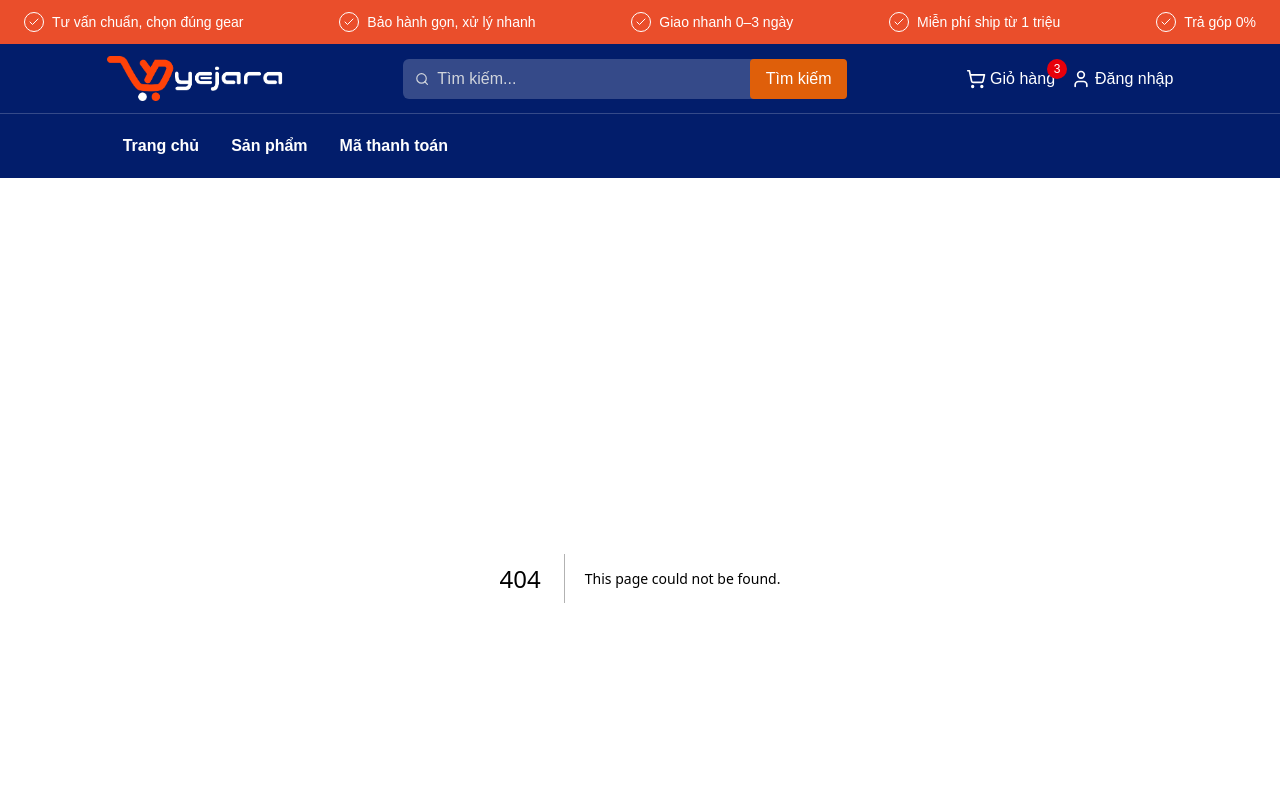
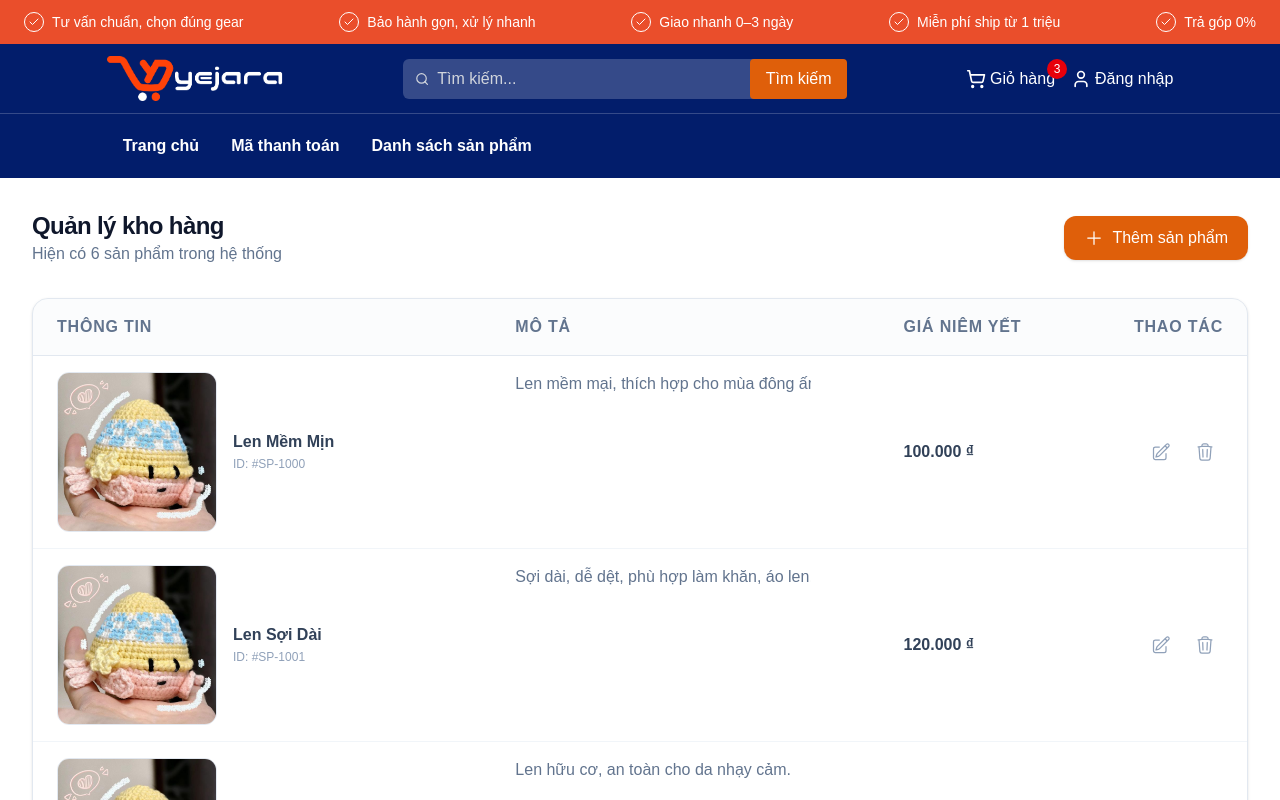
Before and after one commit to KhaBaoDuyen/web-ban-len, a Next.js app: page /quan-ly-san-pham in a window 1280 px wide. Before the commit this address had no page. Shown: the top 800 px of the page. Built offline with nearby package versions, Linux system fonts and the light colour scheme.

Commit message:
add page Quan-ly-san-pham

```diff
--- a/app/components/UI/ProductCard/index.tsx
+++ b/app/components/UI/ProductCard/index.tsx
@@ -3,13 +3,13 @@ import type { ProductCardProps } from "./productCard.type";
 export default function ProductCard({
     name ="ten len",
     price = 100000,
-    image = "../assets/products/image.png",
+    image = "image.png",
 }: ProductCardProps) {
     return (
         <div className="rounded-xl bg-surface-100 p-3 shadow hover:shadow-md transition">
             <div className="overflow-hidden rounded-lg">
                 <img
-                    src={image}
+                    src={`../assets/products/${image}`}
                     alt={name}
                     className="h-40 w-full object-cover hover:scale-105 transition"/>
             </div>
--- a/app/components/layout/header/header.data.ts
+++ b/app/components/layout/header/header.data.ts
@@ -6,11 +6,11 @@ export const HeaderData: HeaderGroup[] = [
         path: "/",
     },
     {
-        title: "Sản phẩm",
-        path: "/san-pham",
-    },
-    {
         title: "Mã thanh toán",
         path: "/ma-thanh-toan",
     },
+    {
+        title: "Danh sách sản phẩm",
+        path: "/quan-ly-san-pham",
+    },
 ];
--- /dev/null
+++ b/app/data/PRODUCT_DATA.ts
@@ -0,0 +1,52 @@
+export interface Product {
+  name: string;
+  slug: string;
+  price: number;
+  image: string;
+  description: string;
+}
+
+export const PRODUCT_DATA: Product[] = [
+  {
+    name: "Len Mềm Mịn",
+    slug: "len-mem-min",
+    price: 100000,
+    image: "image.png",
+    description: "Len mềm mại, thích hợp cho mùa đông ấm áp."
+  },
+  {
+    name: "Len Sợi Dài",
+    slug: "len-soi-dai",
+    price: 120000,
+    image: "image.png",
+    description: "Sợi dài, dễ dệt, phù hợp làm khăn, áo len."
+  },
+  {
+    name: "Len Hữu Cơ",
+    slug: "len-huu-co",
+    price: 150000,
+    image: "image.png",
+    description: "Len hữu cơ, an toàn cho da nhạy cảm."
+  },
+  {
+    name: "Len Cotton Cao Cấp",
+    slug: "len-cotton-cao-cap",
+    price: 130000,
+    image: "image.png",
+    description: "Len cotton mềm, bền màu, thoáng khí."
+  },
+  {
+    name: "Len Lông Cừu",
+    slug: "len-long-cuu",
+    price: 180000,
+    image: "image.png",
+    description: "Len lông cừu cao cấp, giữ ấm tốt."
+  },
+  {
+    name: "Len Pha Trộn",
+    slug: "len-pha-tron",
+    price: 110000,
+    image: "image.png",
+    description: "Len pha trộn nhiều loại sợi, màu sắc đẹp mắt."
+  },
+];
--- a/app/layout.tsx
+++ b/app/layout.tsx
@@ -26,7 +26,7 @@ export default function RootLayout({
   return (
     <html lang="en">
       <body
-        className={`${geistSans.variable} ${geistMono.variable} antialiased`}
+        className={`${geistSans.variable} ${geistMono.variable} antialiased bg-surface-50`}
       >
         <Header/>
         {children}
--- /dev/null
+++ b/app/quan-ly-san-pham/page.tsx
@@ -0,0 +1,133 @@
+"use client";
+import Link from "next/link";
+import { PRODUCT_DATA } from "@/app/data/PRODUCT_DATA";
+import {
+    PlusIcon,
+    PencilSquareIcon,
+    TrashIcon
+} from "@heroicons/react/24/outline";
+import { formatVND } from "../utils/formatVND";
+
+export default function QuanLySanPham() {
+    return (
+        <div className="min-h-screen bg-white p-4 md:p-8">
+            <div className="max-w-7xl mx-auto">
+
+                {/* Header */}
+                <div className="flex flex-col sm:flex-row sm:items-center justify-between gap-4 mb-8">
+                    <div>
+                        <h1 className="text-2xl font-bold text-slate-900 tracking-tight">
+                            Quản lý kho hàng
+                        </h1>
+                        <p className="text-slate-500 text-md">
+                            Hiện có {PRODUCT_DATA.length} sản phẩm trong hệ thống
+                        </p>
+                    </div>
+
+                    <button className="inline-flex items-center justify-center gap-2 bg-accent-600 text-white px-5 py-2.5 rounded-xl font-medium transition-all shadow-sm active:scale-95">
+                        <PlusIcon className="w-5 h-5" />
+                        <span>Thêm sản phẩm</span>
+                    </button>
+                </div>
+
+                {/* Table */}
+                <div className="bg-white rounded-2xl shadow-sm border border-slate-200 overflow-hidden">
+                    <div className="overflow-x-auto">
+                        <table className="w-full min-w-[700px] border-collapse">
+                            <thead className="bg-slate-50/50 border-b border-slate-200">
+                                <tr>
+                                    <th className="px-6 py-4 text-left text-md font-semibold text-slate-500 uppercase tracking-wider">Thông tin</th>
+                                    <th className="px-6 py-4 text-left text-md font-semibold text-slate-500 uppercase tracking-wider">Mô tả</th>
+                                    <th className="px-6 py-4 text-left text-md font-semibold text-slate-500 uppercase tracking-wider">Giá niêm yết</th>
+                                    <th className="px-6 py-4 text-right text-md font-semibold text-slate-500 uppercase tracking-wider">Thao tác</th>
+                                </tr>
+                            </thead>
+                            <tbody className="divide-y divide-slate-100">
+                                {PRODUCT_DATA.map((product, index) => (
+                                    <tr key={index} className="hover:bg-slate-50/80 transition-colors group">
+                                        {/* Thông tin */}
+                                        <td className="px-6 py-4 whitespace-nowrap">
+                                            <div className="flex items-center gap-4">
+                                                <div className="relative w-40 h-40 rounded-xl overflow-hidden bg-slate-100 border border-slate-200">
+                                                    <img
+                                                        src={`/assets/products/${product.image}`}
+                                                        alt={product.name}
+                                                        className="object-cover w-full h-full group-hover:scale-110 transition-transform duration-300"
+                                                    />
+                                                </div>
+                                                <div className="flex flex-col">
+                                                    <span className="font-semibold text-slate-700 leading-tight">
+                                                        {product.name}
+                                                    </span>
+                                                    <span className="text-xs text-slate-400 mt-1">ID: #SP-{1000 + index}</span>
+                                                </div>
+                                            </div>
+                                        </td>
+
+                                        {/* Mô tả */}
+                                        <td className="px-6 py-4 text-slate-500 text-md max-w-xs truncate line-clamp-5">
+                                            {product.description}
+                                        </td>
+
+                                        {/* Giá niêm yết */}
+                                        <td className="px-6 py-4 whitespace-nowrap text-md font-bold text-slate-700">
+                                            {formatVND(product.price)}
+                                        </td>
+
+                                        {/* Thao tác */}
+                                        <td className="px-6 py-4 whitespace-nowrap text-right text-md">
+                                            <div className="flex items-center justify-end gap-2">
+                                                <Link
+                                                    href={`/quan-ly-san-pham/${product.slug}`}
+                                                    className="p-2 text-slate-400 hover:text-indigo-600 hover:bg-indigo-50 rounded-lg transition-all"
+                                                >
+                                                    <PencilSquareIcon className="w-5 h-5" />
+                                                </Link>
+                                                <button className="p-2 text-slate-400 hover:text-red-600 hover:bg-red-50 rounded-lg transition-all">
+                                                    <TrashIcon className="w-5 h-5" />
+                                                </button>
+                                            </div>
+                                        </td>
+                                    </tr>
+                                ))}
+                            </tbody>
+                        </table>
+                    </div>
+                </div>
+
+                {/* Mobile view alternative (optional) */}
+                <div className="md:hidden mt-4 space-y-4">
+                    {PRODUCT_DATA.map((product, index) => (
+                        <div key={index} className="border rounded-xl shadow-sm p-4 flex justify-between items-start">
+                            <div className="flex gap-3">
+                                <img
+                                    src={`/assets/products/${product.image}`}
+                                    alt={product.name}
+                                    className="w-20 h-20 object-cover rounded-xl"
+                                />
+                                <div className="flex flex-col">
+                                    <span className="font-semibold text-slate-700">{product.name}</span>
+                                    <span className="text-xs text-slate-400 mt-0.5">ID: #SP-{1000 + index}</span>
+                                    <span className="text-sm font-bold text-slate-700 mt-1">{formatVND(product.price)}</span>
+                                    <p className="text-xs text-slate-500 mt-1 line-clamp-2">{product.description}</p>
+                                </div>
+                            </div>
+                            <div className="flex flex-col gap-2 ml-2">
+                                <Link
+                                    href={`/quan-ly-san-pham/${product.slug}`}
+                                    className="p-2 text-slate-400 hover:text-indigo-600 hover:bg-indigo-50 rounded-lg transition-all"
+                                >
+                                    <PencilSquareIcon className="w-5 h-5" />
+                                </Link>
+                                <button className="p-2 text-slate-400 hover:text-red-600 hover:bg-red-50 rounded-lg transition-all">
+                                    <TrashIcon className="w-5 h-5" />
+                                </button>
+                            </div>
+                        </div>
+                    ))}
+                </div>
+
+            </div>
+        </div>
+    );
+}
--- a/package.json
+++ b/package.json
@@ -9,6 +9,7 @@
     "lint": "eslint"
   },
   "dependencies": {
+    "@heroicons/react": "^2.2.0",
     "lucide-react": "^0.562.0",
     "next": "16.1.1",
     "react": "19.2.3",
```
Also changed, not shown: app/quan-ly-san-pham/[slug]/page.tsx (added), 1 other file (tests, documents, lock files or other folders).
